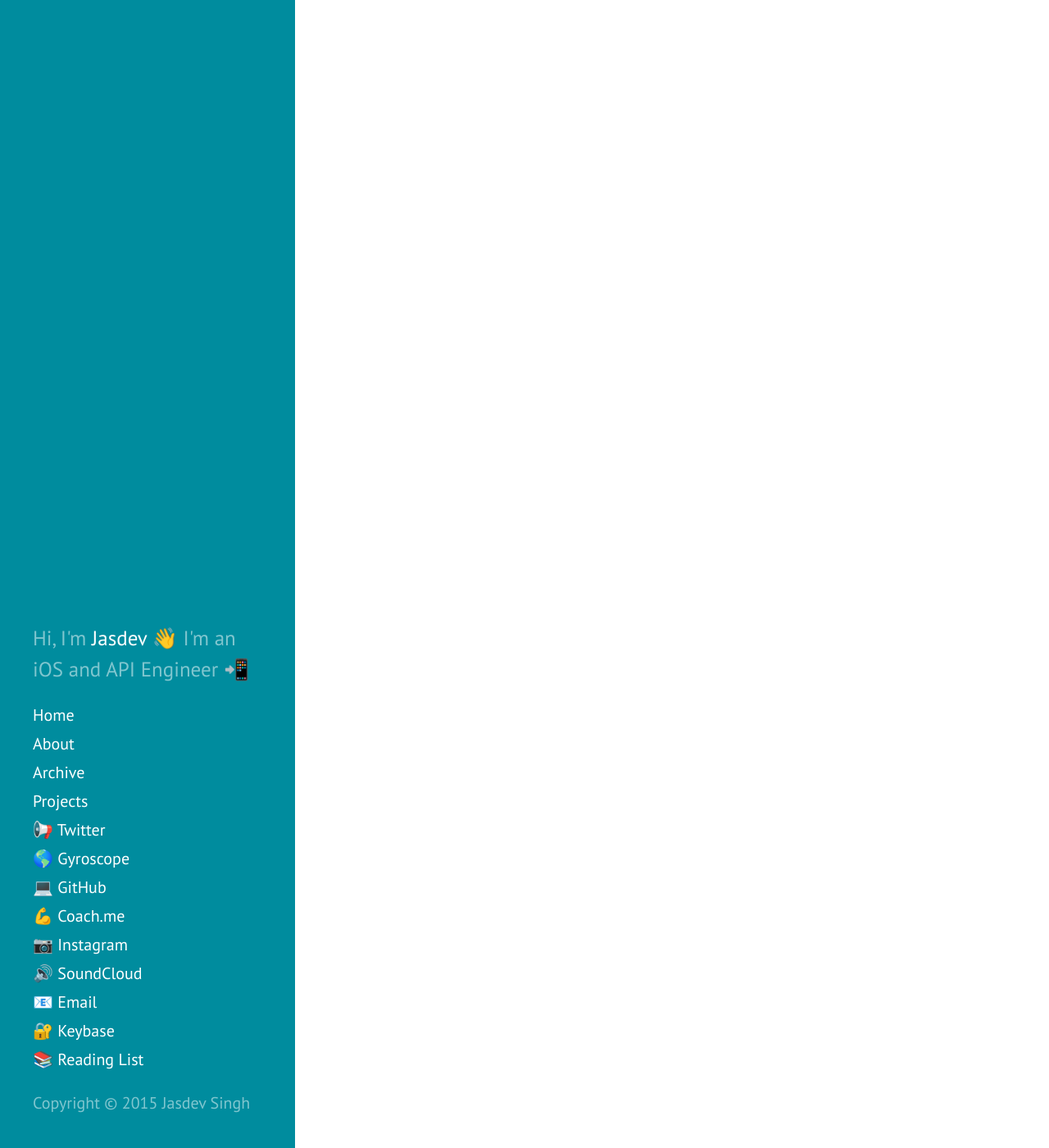
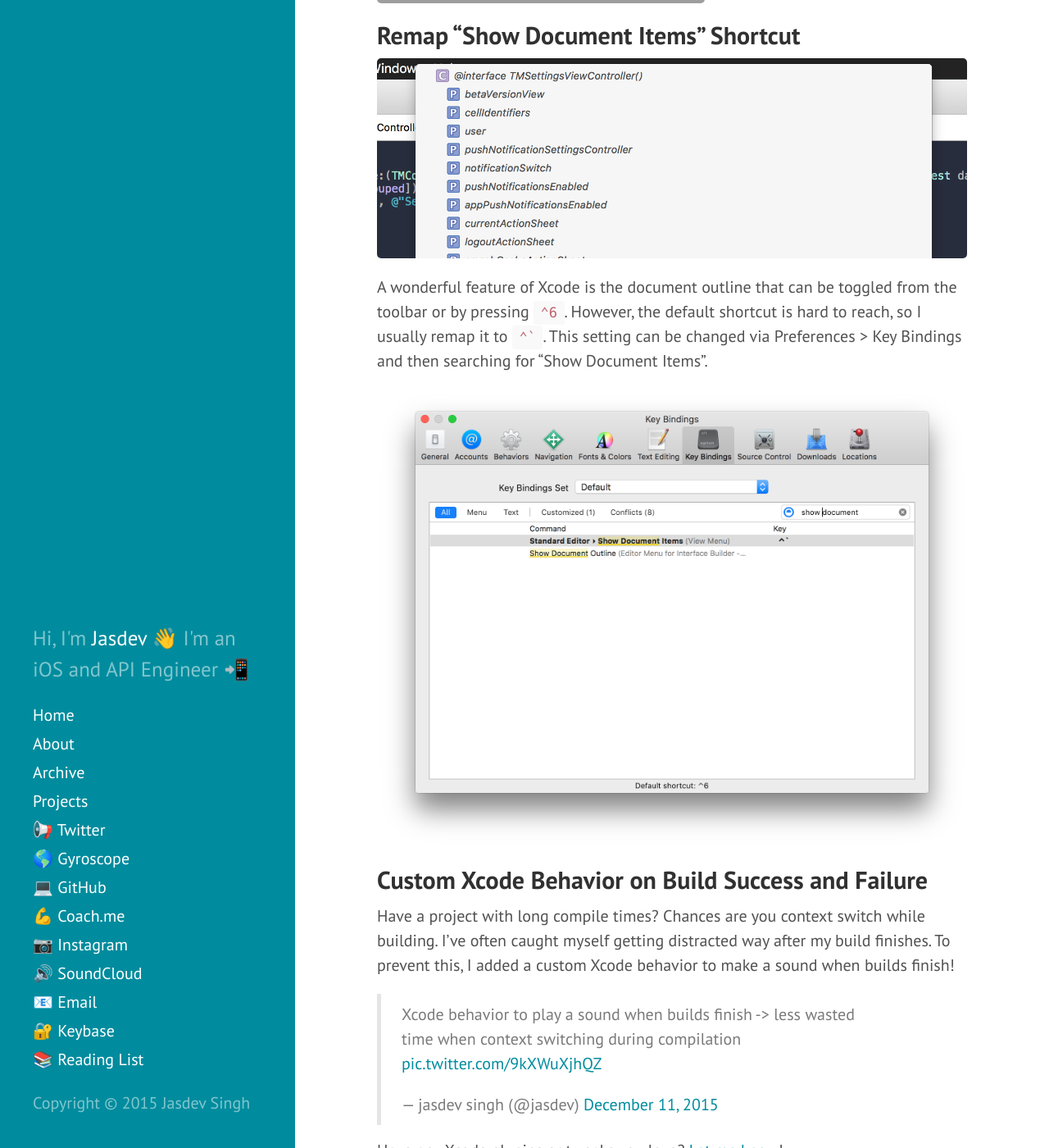
Before and after one commit to rvsrvs/jasdev.github.io, a Jekyll site: the page built from _posts/2015-09-23-favorite-xcode-tweaks-and-plugins.md, in a window 1280 px wide and 1400 px high, scrolled down 4530 px. Shown: the whole window at 82% size. Built offline with Jekyll 4.4.1, drawn with Linux system fonts in a browser that asks for light colours; Markdown is read by kramdown in place of the engine named in the settings; comment, search, counter and statistics services are not loaded; some of the changed text lies outside the part shown; grey boxes are pictures that could not be loaded.

Commit message:
Fixes for Jekyll 3.x and updating Xcode post

```diff
--- a/_config.yml
+++ b/_config.yml
@@ -4,7 +4,6 @@
 
 # Permalinks
 permalink:        pretty
-relative_permalinks: true
 
 # Incude
 include: [".well-known"]
@@ -13,6 +12,7 @@
 gems:
   - jemoji
   - jekyll-redirect-from
+  - jekyll-paginate
 
 # Setup
 title:            '@jasdev'
--- a/_posts/2015-09-23-favorite-xcode-tweaks-and-plugins.md
+++ b/_posts/2015-09-23-favorite-xcode-tweaks-and-plugins.md
@@ -3,6 +3,8 @@
 title: My Favorite Xcode Plugins and Tweaks
 permalink: xcode-plugins-and-tweaks
 ---
+
+_Updated 12/29/2015_
 
 Eight months ago, I switched to focusing on iOS and Swift development full-time. I've spent a lot of time trying out different plugins and tweaks to make Xcode feel like home. Below are a handful that I can't live without:
 
@@ -21,6 +23,8 @@
 ## eppz! Theme
 
 My favorite theme by far has to be [eppz](https://github.com/eppz/iOS.Library.eppz_xCode). It is easy on the eyes and looks beautiful (used in the '*Before*' screenshot above).
+
+Tweaking eppz with Polychromatic was a bit tricky for me to get right. If you're interested, [here](/public/eppz!.dvtcolortheme) is my `.dvtcolortheme` file that you can import into Xcode by copying it to `~/Library/Developer/Xcode/UserData/FontAndColorThemes`.
 
 ## Replacement for the Default Xcode I-Beam Cursor
 
@@ -44,4 +48,24 @@
 
 To make the script in the post work for Swift, you'll want to add a `-or -name "*.swift"` clause in the `find` command.
 
+## VVDocumenter
+
+I was recently introduced to [VVDocumenter](https://github.com/onevcat/VVDocumenter-Xcode) and immediately fell in love. VVDocumenter generates documentation for functions (or any code) by simply typing `///`.
+
+![](http://i.imgur.com/S8zqem9.gif)
+
+## Remap "Show Document Items" Shortcut
+
+![](/public/images/document_items.png)
+
+A wonderful feature of Xcode is the document outline that can be toggled from the toolbar or by pressing `⌃6`. However, the default shortcut is hard to reach, so I usually remap it to ``⌃` ``. This setting can be changed via Preferences > Key Bindings and then searching for "Show Document Items".
+
+![](/public/images/document_items_setting.png)
+
+## Custom Xcode Behavior on Build Success and Failure
+
+Have a project with long compile times? Chances are you context switch while building. I've often caught myself getting distracted way after my build finishes. To prevent this, I added a custom Xcode behavior to make a sound when builds finish!
+
+<blockquote class="twitter-tweet" lang="en"><p lang="en" dir="ltr">Xcode behavior to play a sound when builds finish -&gt; less wasted time when context switching during compilation <a href="https://t.co/9kXWuXjhQZ">pic.twitter.com/9kXWuXjhQZ</a></p>&mdash; jasdev singh (@jasdev) <a href="https://twitter.com/jasdev/status/675345062058921984">December 11, 2015</a></blockquote> <script async src="//platform.twitter.com/widgets.js" charset="utf-8"></script>
+
 Have any Xcode plugins or tweaks you love? [Let me know](https://twitter.com/jasdev)!
```
Also changed, not shown: _posts/2015-09-05-ios-interactive-notifications.md (+0 -2 lines), public/images/document_items.png (added), public/images/document_items_setting.png (added), 1 other file.
